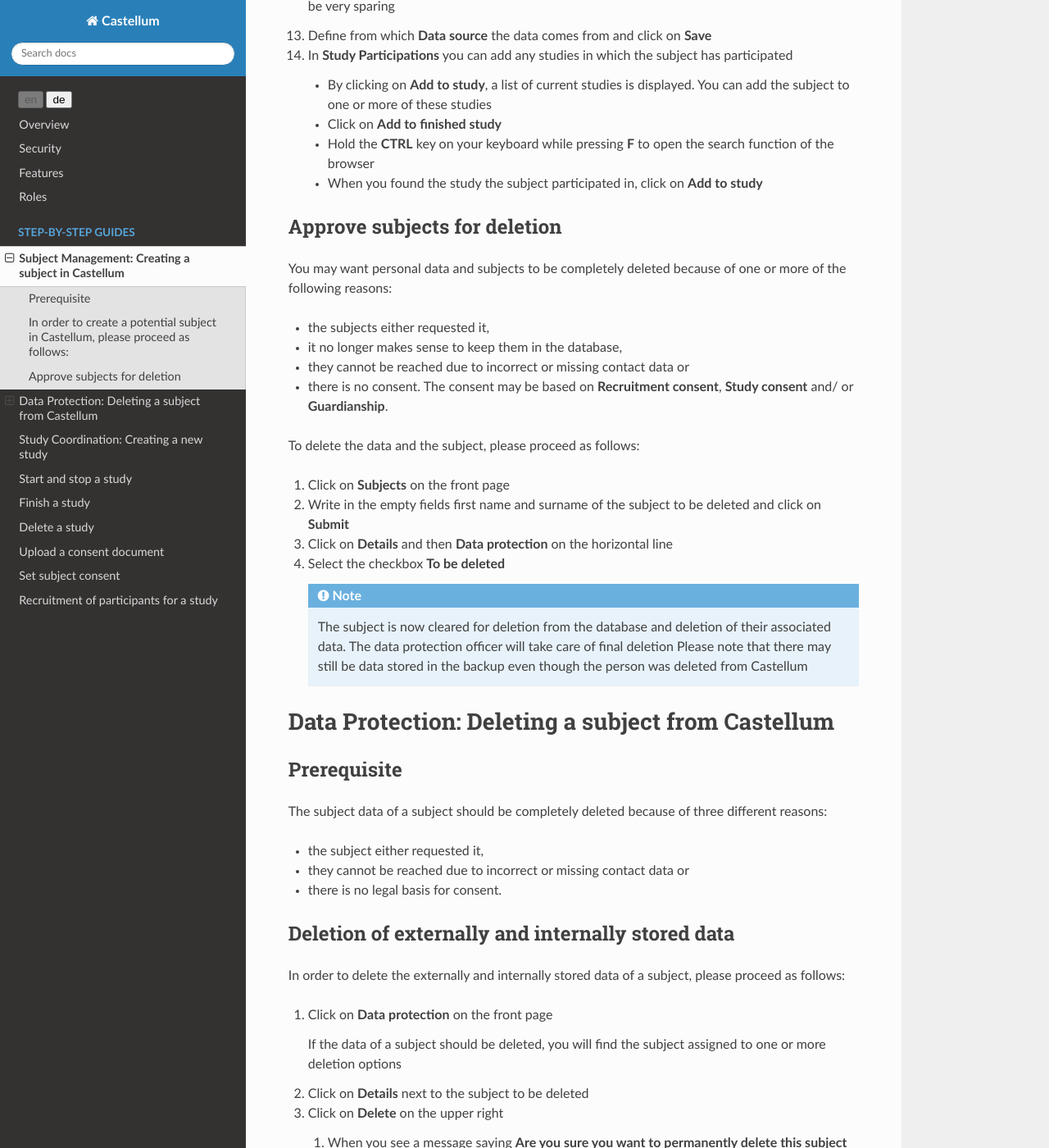
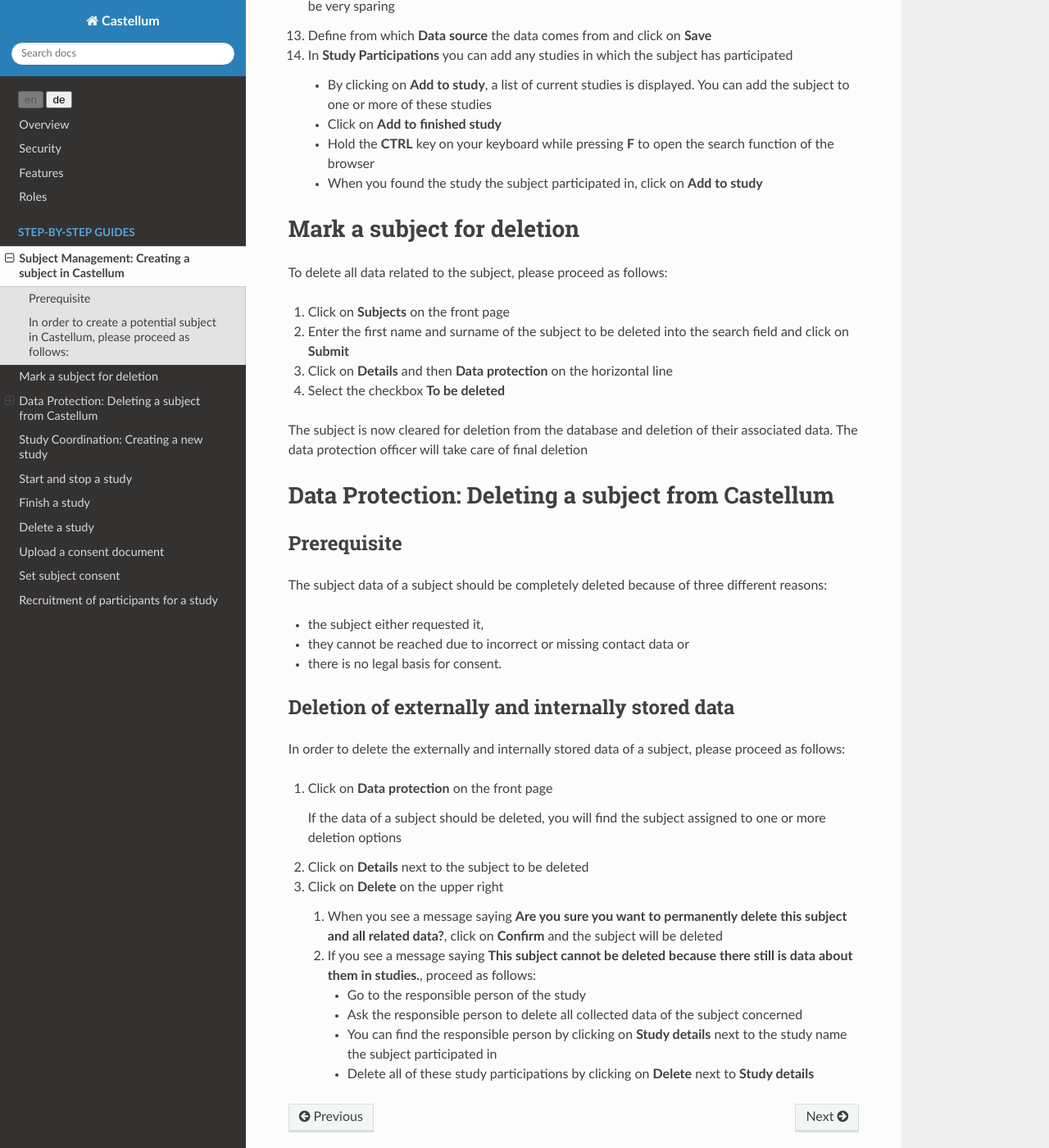
Before and after one commit to DouglasNeuroInformatics/castellum, a Sphinx documentation site: the page built from source/guides/subject-management.rst, in a window 1280 px wide and 1400 px high, scrolled down 2969 px. Shown: the whole window at 82% size. Built offline with Sphinx 7.4.7 and the Read the Docs theme 2.0.0, drawn with Linux system fonts in a browser that asks for light colours.

Commit message:
refactor subject to_be_deleted guide

```diff
--- a/source/guides/subject-management.rst
+++ b/source/guides/subject-management.rst
@@ -155,36 +155,23 @@ In order to create a potential subject in Castellum, please proceed as follows:
 
 .. _subject-to-be-deleted:
 
-Approve subjects for deletion
-------------------------------
+Mark a subject for deletion
+===========================
 
-You may want personal data and subjects to be completely deleted because of one
-or more of the following reasons:
-
--   the subjects either requested it,
--   it no longer makes sense to keep them in the database,
--   they cannot be reached due to incorrect or missing contact data or
--   there is no consent.
-    The consent may be based on **Recruitment consent**, **Study consent** and/
-    or **Guardianship**.
-
-To delete the data and the subject, please proceed as follows:
+To delete all data related to the subject, please proceed as follows:
 
 1.  Click on **Subjects** on the front page
 
-2.  Write in the empty fields first name and surname of the subject to be
-    deleted and click on **Submit**
+2.  Enter the first name and surname of the subject to be deleted into the
+    search field and click on **Submit**
 
 3.  Click on **Details** and then **Data protection** on the horizontal line
 
 4.  Select the checkbox **To be deleted**
 
-    .. note::
-        The subject is now cleared for deletion from the database and deletion of
-        their associated data. The data protection officer will take care of final
-        deletion
-        Please note that there may still be data stored in the backup even though
-        the person was deleted from Castellum
+The subject is now cleared for deletion from the database and deletion of
+their associated data. The data protection officer will take care of final
+deletion
 
 
 .. _subject-delete:
```
